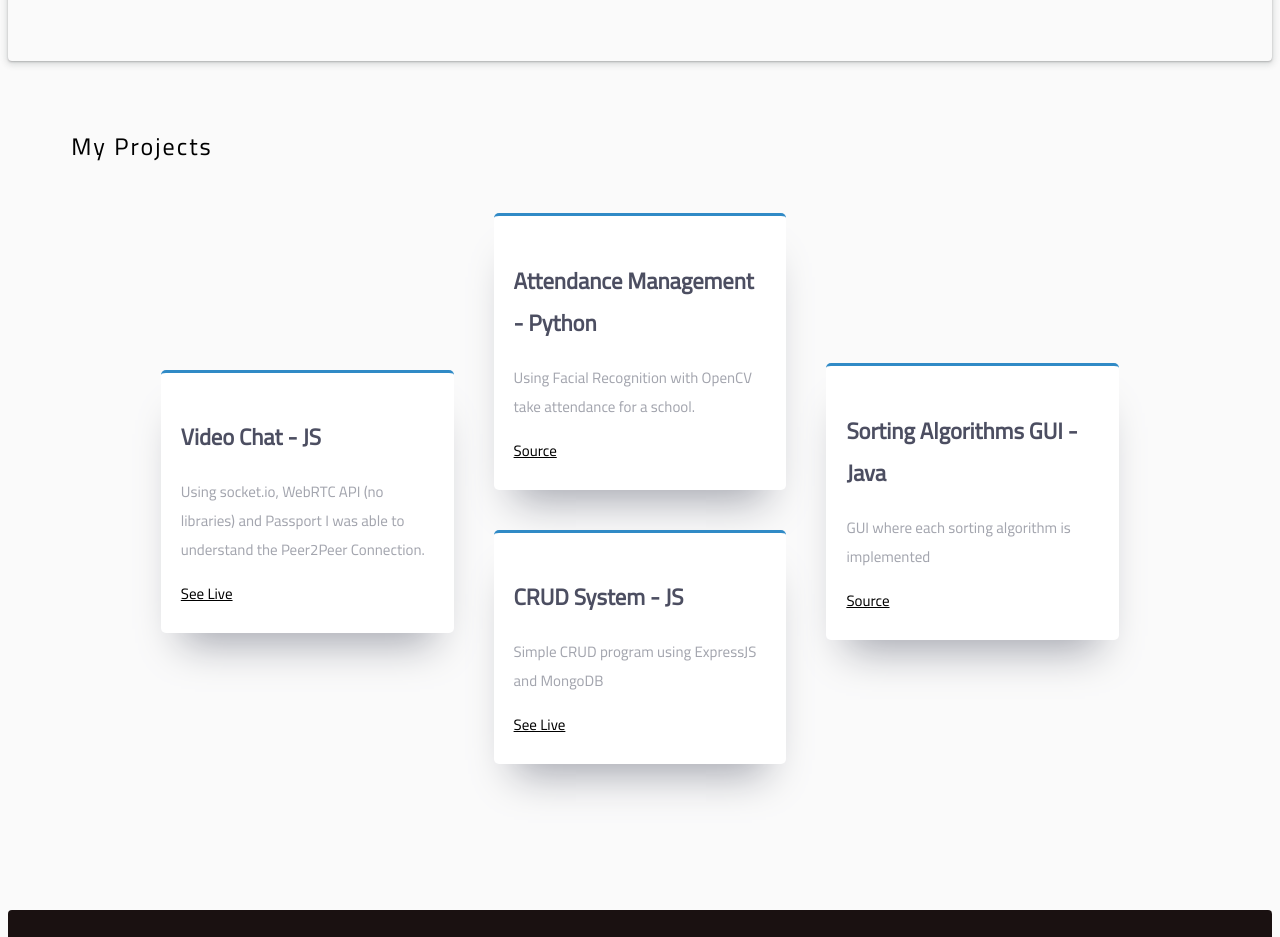
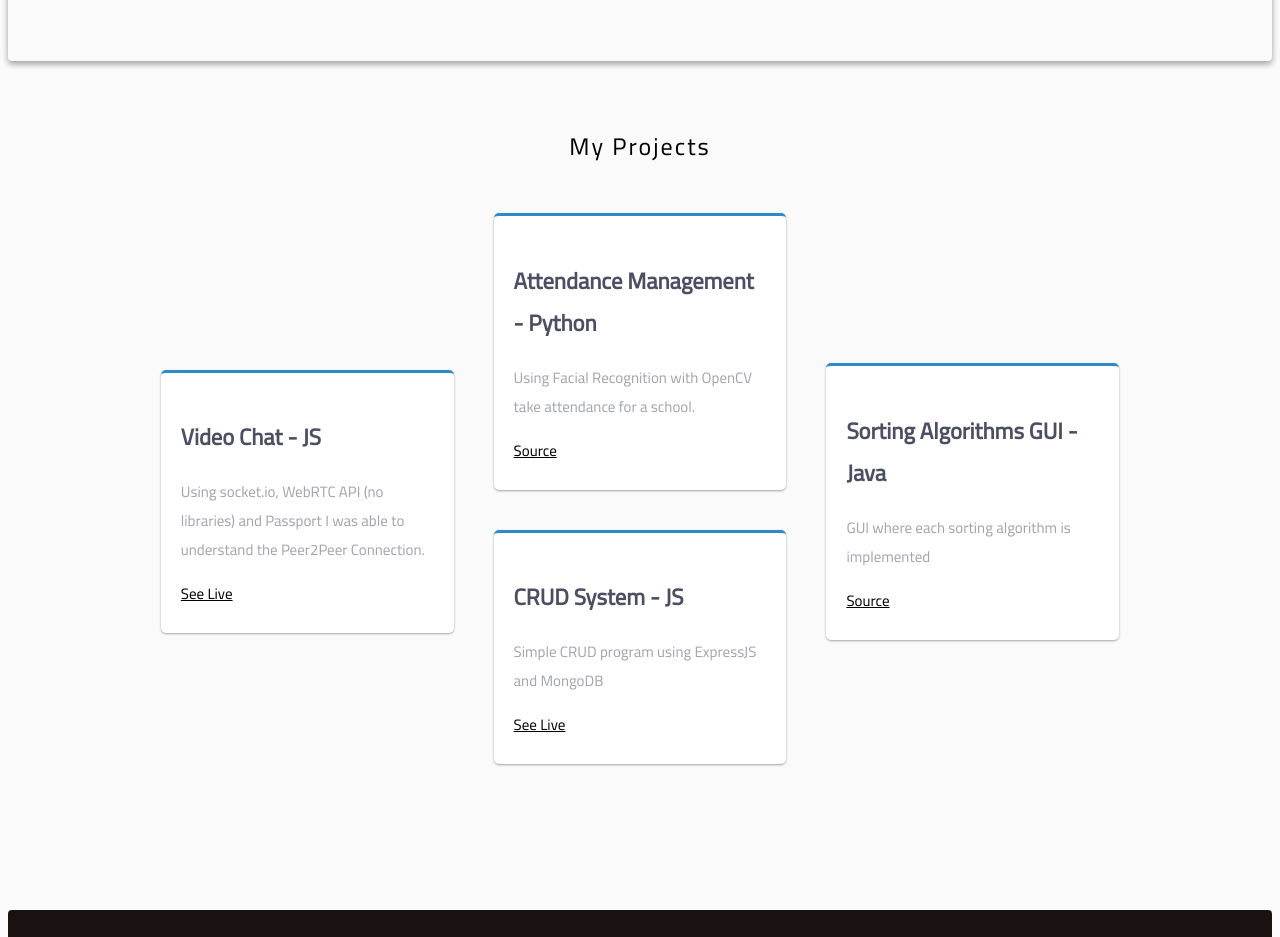
Before and after one commit to Josafath/portfolio_project, a Next.js app: page / in a window 1280 px wide. Shown: the part 1860-2797 px from the top of the page. Built offline with nearby package versions, Linux system fonts and the light colour scheme.

Commit message:
Change style myprojects and footer

```diff
--- a/pages/index.js
+++ b/pages/index.js
@@ -42,7 +42,7 @@ export default function Home() {
         style={{
           marginTop: "10%",
           height: "auto",
-          boxShadow: "rgba(60, 64, 67, 0.3) 0px 1px 2px 0px, rgba(60, 64, 67, 0.15) 0px 2px 6px 2px",
+          boxShadow: "rgba(0, 0, 0, 0.16) 0px 3px 6px, rgba(0, 0, 0, 0.23) 0px 3px 6px",
           width: "100%",
           borderRadius: "4px",
         }}
@@ -132,7 +132,7 @@ export default function Home() {
         </div>
       </section>
       <section style={{marginTop: "5%"}}>
-        <p style={{ letterSpacing: "2px", marginLeft: "5%", fontSize: "24px", fontWeight: "300" }}>
+        <p style={{ letterSpacing: "2px", textAlign: "center", fontSize: "24px", fontWeight: "300" }}>
           My Projects
         </p>
         <div className="row1-container">
@@ -214,7 +214,7 @@ export default function Home() {
 
           </ul>
 
-          <hr />
+
           <ul className="social-media-list">
             <li>
               <a href="https://github.com/Josafath" className="contact-icon">
@@ -238,7 +238,6 @@ export default function Home() {
               </a>
             </li>
           </ul>
-          <hr />
           <div className="copyright">&copy; Josafath Cerón </div>
         </div>
 
--- a/styles/style.css
+++ b/styles/style.css
@@ -240,10 +240,15 @@ h1:last-of-type {
 
 .box {
   border-radius: 5px;
-  box-shadow: 0px 30px 40px -20px var(--grayishBlue);
+  box-shadow: rgba(0, 0, 0, 0.12) 0px 1px 3px, rgba(0, 0, 0, 0.24) 0px 1px 2px;
   padding: 25px 20px;
   margin: 20px;
   background-color: #fff;
+  transition: all .2s ease-in-out;
+}
+.box:hover {
+  box-shadow: rgba(50, 50, 93, 0.25) 0px 50px 100px -20px, rgba(0, 0, 0, 0.3) 0px 30px 60px -30px, rgba(10, 37, 64, 0.35) 0px -2px 6px 0px inset;
+  transform: scale(1.02);
 }
 
 @media (max-width: 450px) {
@@ -384,8 +389,3 @@ h2 {
   letter-spacing: 1px;
   text-align: center;
 }
-
-hr {
-  border-color: rgba(255,255,255,.6);
-  width: 60%;
-}
```
